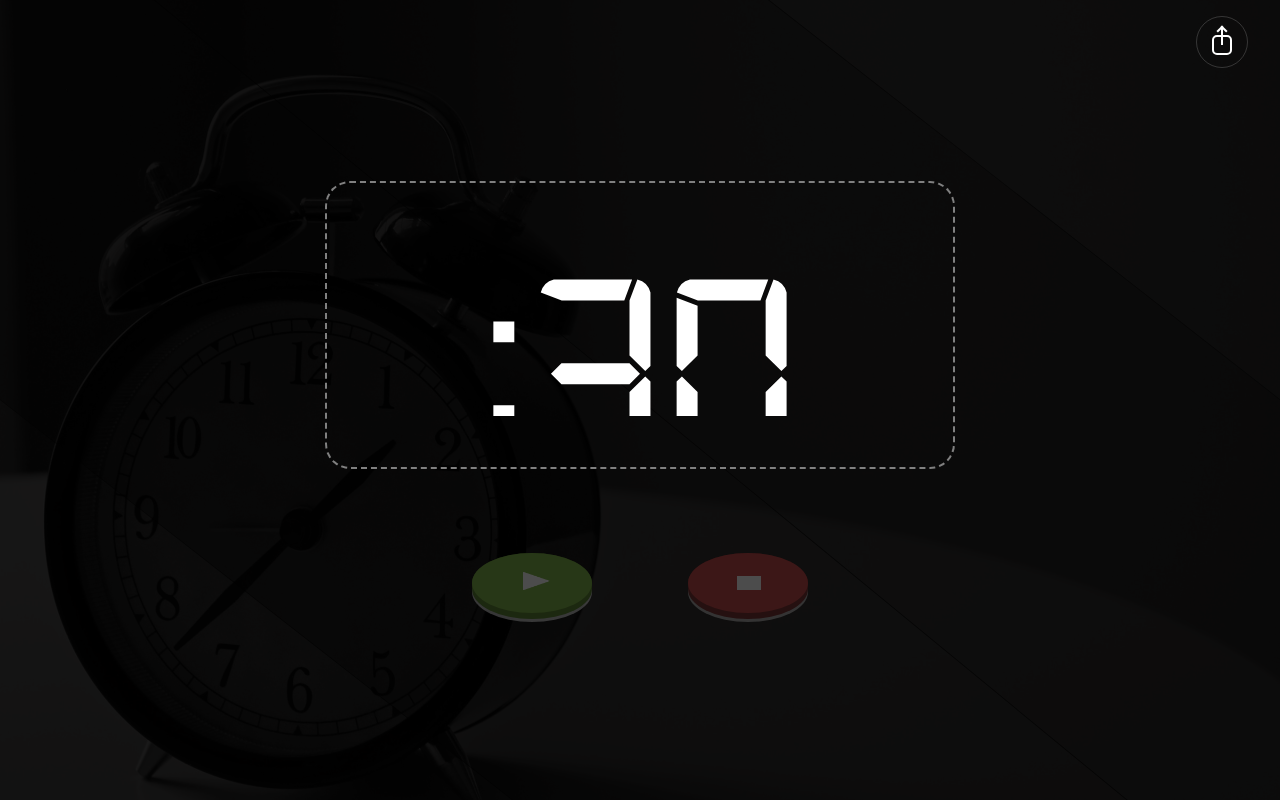
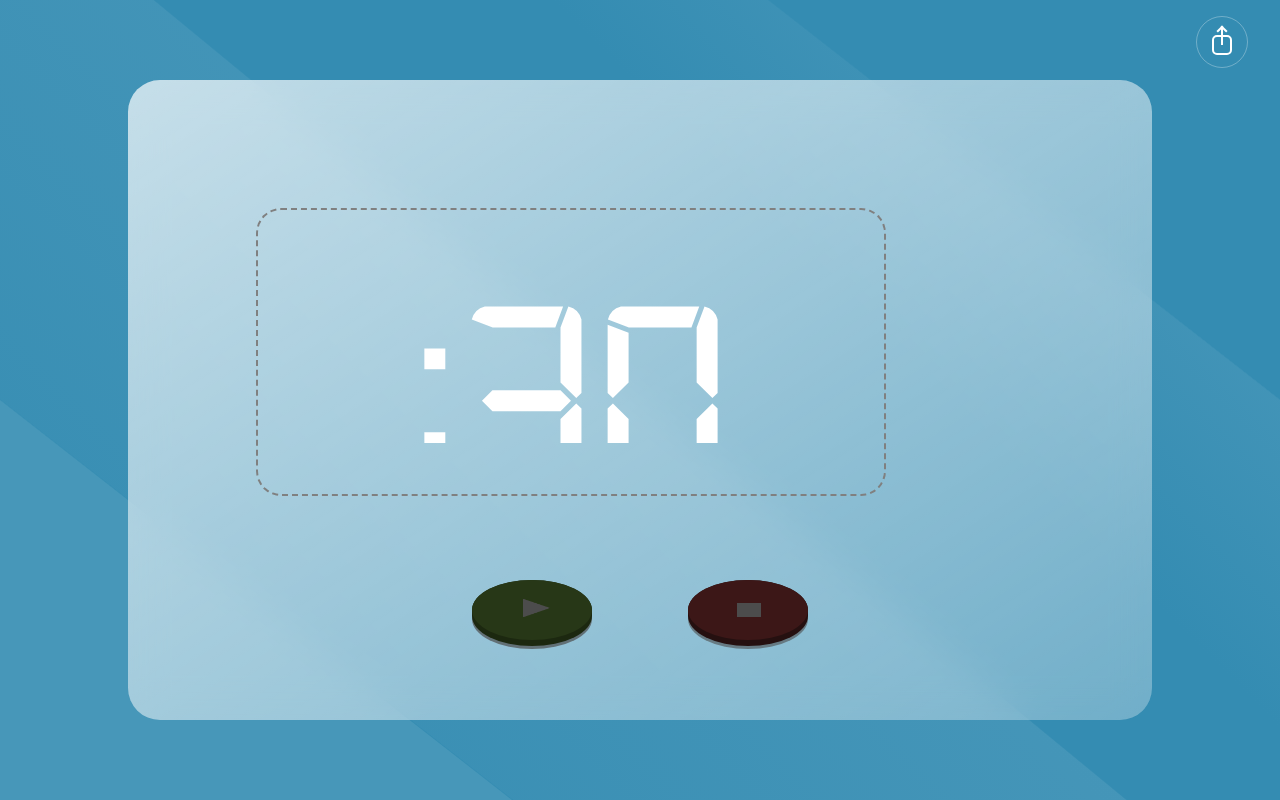
Before and after one commit to robbutcher2001/digital-chronometer, a React (Create React App) app: page / in a window 1280 px wide. Built offline with nearby package versions, Linux system fonts and the light colour scheme.

Commit message:
New background styles

```diff
--- a/src/components/Digit/index.css
+++ b/src/components/Digit/index.css
@@ -6,8 +6,9 @@
   text-align: right;
   transform: translateY(12px);
   user-select: none;
+  -moz-user-select: none;
   -webkit-user-select: none;
-  -moz-user-select: none;
+  -ms-user-select: none;
 }
 
 .digit.shake {
--- a/src/components/Division/index.css
+++ b/src/components/Division/index.css
@@ -4,6 +4,7 @@
   line-height: var(--large-size);
   transform: translateY(12px);
   user-select: none;
+  -moz-user-select: none;
   -webkit-user-select: none;
-  -moz-user-select: none;
+  -ms-user-select: none;
 }
--- a/src/components/ShareIcon/index.css
+++ b/src/components/ShareIcon/index.css
@@ -11,9 +11,9 @@
   top: 0;
   width: 50px;
   height: 50px;
-  border: 1px solid rgba(255, 255, 255, 0.175);
+  border: 1px solid rgba(255, 255, 255, 0.3);
   border-radius: 50%;
-  color: #82b74b;
+  color: #aae869;
   font-size: 1.6rem;
   line-height: 54px;
   text-align: center;
@@ -21,6 +21,10 @@
   backface-visibility: hidden;
   transform: rotateY(180deg);
   transition: transform 0.2s ease-in-out;
+  user-select: none;
+  -moz-user-select: none;
+  -webkit-user-select: none;
+  -ms-user-select: none;
 }
 
 .confirmation.confirmed {
@@ -37,7 +41,7 @@
   top: calc((52px - 44px) / 2);
   padding: 0 1.2rem;
   border-radius: 5px;
-  background: var(--background-colour);
+  background: var(--deep-grey-colour);
   vertical-align: middle;
   animation: fade 0.6s;
 }
@@ -49,7 +53,7 @@
   height: 15px;
   top: calc((44px - 15px) / 2);
   right: calc(-15px / 2);
-  background-color: var(--background-colour);
+  background-color: var(--deep-grey-colour);
   border-top-right-radius: 3px;
   transform: rotate(45deg);
 }
@@ -58,7 +62,7 @@
   position: relative;
   width: 50px;
   height: 50px;
-  border: 1px solid rgba(255, 255, 255, 0.175);
+  border: 1px solid rgba(255, 255, 255, 0.3);
   border-radius: 50%;
   padding: 0;
   background-color: transparent;
@@ -71,13 +75,8 @@
 }
 
 .share > button:not(.confirmed):hover {
-  background-color: rgba(255, 255, 255, 0.175);
+  background-color: rgba(255, 255, 255, 0.3);
   transform: scale(1.1);
-}
-
-.share > button:active {
-  background-color: rgba(255, 255, 255, 0.35);
-  transform: scale(1);
 }
 
 .share > button .box {
--- a/src/components/ShareIcon/index.tsx
+++ b/src/components/ShareIcon/index.tsx
@@ -25,7 +25,7 @@ const ShareIcon: FC = () => {
       </div>
       {confirmed && (
         <div className="text" data-testid="share_confirmed">
-          Link copied to clipboard!
+          Link copied to clipboard
         </div>
       )}
       <button
--- a/src/index.css
+++ b/src/index.css
@@ -6,13 +6,15 @@
 :root {
   --large-size: 18rem;
   --base-font-digital: "Digital";
-  --background-colour: rgb(32, 31, 31);
+  --deep-grey-colour: rgb(32, 31, 31);
+  --vibrant-blue-colour: rgb(52, 140, 178);
+  --vibrant-blue-colour-light: rgba(52, 140, 178, 0.85);
 }
 
 html,
 body,
 #root,
-#toggleWrap {
+#toggle-wrap {
   height: 100%;
 }
 
@@ -23,20 +25,9 @@ html {
 body {
   margin: 0;
   color: #fff;
+  background-color: #fff;
   -webkit-font-smoothing: antialiased;
   -moz-osx-font-smoothing: grayscale;
-}
-
-.background {
-  position: absolute;
-  top: 0;
-  right: 0;
-  bottom: 0;
-  left: 0;
-  z-index: -20;
-  background-image: url(./clock.jpg);
-  background-size: cover;
-  filter: brightness(25%);
 }
 
 .overlay {
@@ -46,28 +37,35 @@ body {
   bottom: 0;
   left: 0;
   z-index: -10;
-  background-color: var(--background-colour);
-  mix-blend-mode: hard-light;
 }
 
 .overlay.top-right {
   clip-path: polygon(100% 0, 60% 0, 100% 50%);
-  opacity: 0.9;
+  background-color: var(--vibrant-blue-colour);
 }
 
 .overlay.middle-right {
   clip-path: polygon(60.1% 0, 100% 49.9%, 100% 100%, 88% 100%, 12% 0);
-  opacity: 0.98;
+  background: linear-gradient(
+    45deg,
+    var(--vibrant-blue-colour) 65%,
+    var(--vibrant-blue-colour-light)
+  );
 }
 
 .overlay.middle-left {
   clip-path: polygon(0 0, 12.1% 0, 88.1% 100%, 40% 100%, 0 50%);
-  opacity: 0.96;
+  background: linear-gradient(
+    45deg,
+    var(--vibrant-blue-colour),
+    var(--vibrant-blue-colour-light)
+  );
 }
 
 .overlay.bottom-left {
   clip-path: polygon(0 49.9%, 0% 100%, 40.1% 100%);
-  opacity: 0.8;
+  opacity: 0.9;
+  background-color: var(--vibrant-blue-colour);
 }
 
 .share-icon {
@@ -77,7 +75,7 @@ body {
   margin: 1rem 2rem;
 }
 
-#toggleWrap {
+#toggle-wrap {
   display: flex;
   flex-flow: column nowrap;
   justify-content: center;
@@ -88,9 +86,25 @@ body {
   cursor: pointer;
 }
 
+.glass {
+  padding: 8rem;
+  border-radius: 2rem;
+  background: linear-gradient(
+    to right bottom,
+    rgba(255, 255, 255, 0.7),
+    rgba(255, 255, 255, 0.3)
+  );
+  color: rgb(32, 31, 31);
+  box-sizing: border-box;
+  width: 80vw;
+  height: 80vh;
+  backdrop-filter: blur(18px);
+}
+
 .buttons {
   display: flex;
   align-items: flex-end;
+  justify-content: center;
   height: 150px;
 }
 
--- a/src/views/Chronometer/index.tsx
+++ b/src/views/Chronometer/index.tsx
@@ -39,20 +39,19 @@ const Chronometer: FC = () => {
 
   return (
     <>
-      <div className="background">
       <div className="overlay top-right" />
       <div className="overlay middle-right" />
       <div className="overlay middle-left" />
       <div className="overlay bottom-left" />
-      </div>
       <div className="share-icon">
         <ShareIcon />
       </div>
       <div
-        id="toggleWrap"
+        id="toggle-wrap"
         onClick={disableEditMode}
         className={editMode ? "clickable" : undefined}
       >
+        <div className="glass">
           {editMode ? (
             <div onClick={stopPropagation}>
               <SetTime
@@ -75,6 +74,7 @@ const Chronometer: FC = () => {
             <StopButton callback={stopTimer} disabled={!running || editMode} />
           </div>
         </div>
+      </div>
     </>
   );
 };
```
Also changed, not shown: src/clock.jpg (deleted). Lines whose indentation alone changed are shown as unchanged.
